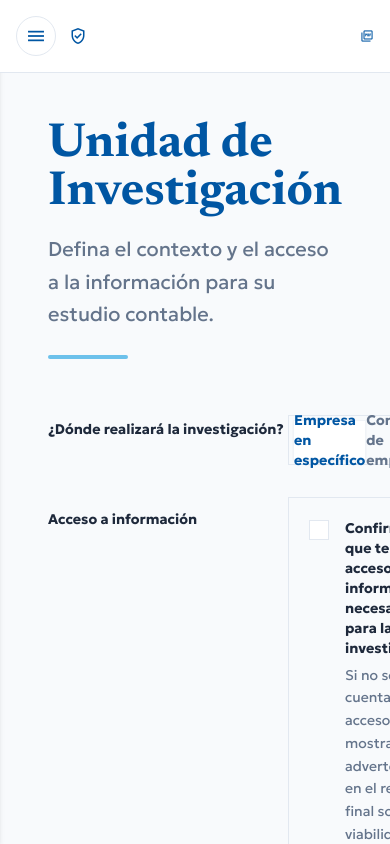
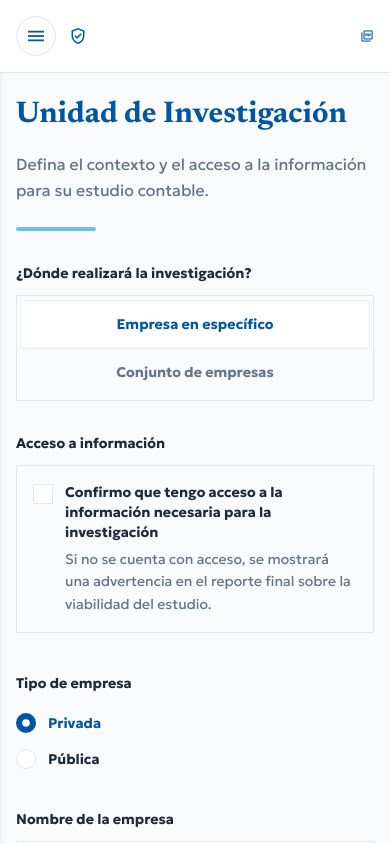
Before and after one commit to Sistemas-AJ/titulos-upao, a Vue app: page /paso-3 in a window 390 px wide. Built offline with nearby package versions, Linux system fonts and the light colour scheme; no server answers.

Commit message:
refactorizacion de empresarial de investigacion panel

```diff
--- a/src/views/AlcanceEmpresarial.vue
+++ b/src/views/AlcanceEmpresarial.vue
@@ -82,11 +82,11 @@ const submitForm = async () => {
 </script>
 
 <template>
-  <div class="max-w-[1000px] w-full mx-auto p-12 flex-1 flex flex-col">
+  <div class="max-w-[1000px] w-full mx-auto px-4 py-6 md:p-12 flex-1 flex flex-col">
     <!-- Header -->
-    <header class="mb-12">
-      <h2 class="font-display font-bold text-5xl text-primary mb-4">Unidad de Investigación</h2>
-      <p class="text-text-muted text-xl max-w-3xl leading-relaxed">
+    <header class="mb-8 md:mb-12">
+      <h2 class="font-display font-bold text-3xl md:text-5xl text-primary mb-4 leading-tight">Unidad de Investigación</h2>
+      <p class="text-text-muted text-base md:text-xl max-w-3xl leading-relaxed">
         Defina el contexto y el acceso a la información para su estudio contable.
       </p>
       <div class="h-1 w-20 bg-accent mt-6 rounded-full"></div>
@@ -96,16 +96,16 @@ const submitForm = async () => {
     <form @submit.prevent="submitForm" class="w-full flex-1 flex flex-col">
 
       <!-- Row 1: Segmented Control Toggle -->
-      <div class="flex items-start mb-8">
-        <label class="w-[240px] flex-shrink-0 font-bold pt-3 text-text-main text-sm">¿Dónde realizará la investigación?</label>
-        <div class="flex-grow max-w-[640px]">
-          <div class="inline-flex bg-background-light p-1 w-full border border-border-color">
-            <label class="flex-1 flex items-center justify-center cursor-pointer font-bold text-sm h-10 transition-all"
+      <div class="flex flex-col md:flex-row md:items-start gap-3 md:gap-6 mb-8">
+        <label class="w-full md:w-[240px] md:flex-shrink-0 font-bold md:pt-3 text-text-main text-sm">¿Dónde realizará la investigación?</label>
+        <div class="flex-grow max-w-[640px] w-full">
+          <div class="flex flex-col sm:inline-flex sm:flex-row bg-background-light p-1 w-full border border-border-color">
+            <label class="flex-1 flex items-center justify-center cursor-pointer font-bold text-sm min-h-[48px] px-4 text-center transition-all"
                    :class="!isGroup ? 'bg-surface text-primary shadow-sm border border-border-color/50' : 'text-text-muted hover:text-text-main'">
               <input type="radio" v-model="form.scopeType" value="single" class="hidden" />
               Empresa en específico
             </label>
-            <label class="flex-1 flex items-center justify-center cursor-pointer font-bold text-sm h-10 transition-all"
+            <label class="flex-1 flex items-center justify-center cursor-pointer font-bold text-sm min-h-[48px] px-4 text-center transition-all"
                    :class="isGroup ? 'bg-surface text-primary shadow-sm border border-border-color/50' : 'text-text-muted hover:text-text-main'">
               <input type="radio" v-model="form.scopeType" value="group" class="hidden" />
               Conjunto de empresas
@@ -115,10 +115,10 @@ const submitForm = async () => {
       </div>
 
       <!-- Row 2: Checkbox Acceso (Mandatory) -->
-      <div class="flex items-start mb-10">
-        <label class="w-[240px] flex-shrink-0 font-bold pt-3 text-text-main text-sm">Acceso a información</label>
-        <div class="flex-grow max-w-[640px]">
-          <div class="flex items-start gap-4 p-5 border border-border-color bg-background-light transition-colors hover:border-primary/20">
+      <div class="flex flex-col md:flex-row md:items-start gap-3 md:gap-6 mb-10">
+        <label class="w-full md:w-[240px] md:flex-shrink-0 font-bold md:pt-3 text-text-main text-sm">Acceso a información</label>
+        <div class="flex-grow max-w-[640px] w-full">
+          <div class="flex items-start gap-3 md:gap-4 p-4 md:p-5 border border-border-color bg-background-light transition-colors hover:border-primary/20">
             <div class="flex items-center h-6">
               <input
                 v-model="form.accessConfirmed"
@@ -138,10 +138,10 @@ const submitForm = async () => {
       <!-- Common Fields Container -->
       <div class="space-y-8">
         <!-- Tipo de empresa -->
-        <div class="flex items-start">
-          <label class="w-[240px] flex-shrink-0 font-bold pt-3 text-text-main text-sm">Tipo de empresa</label>
-          <div class="flex-grow max-w-[640px]">
-            <div class="flex gap-10 items-center py-2">
+        <div class="flex flex-col md:flex-row md:items-start gap-3 md:gap-6">
+          <label class="w-full md:w-[240px] md:flex-shrink-0 font-bold md:pt-3 text-text-main text-sm">Tipo de empresa</label>
+          <div class="flex-grow max-w-[640px] w-full">
+            <div class="flex flex-col sm:flex-row gap-4 sm:gap-10 sm:items-center py-2">
               <label class="flex items-center gap-3 cursor-pointer group">
                 <input v-model="form.companyType" type="radio" value="privada" class="w-5 h-5 text-primary border-border-color focus:ring-primary" />
                 <span class="text-sm font-bold group-hover:text-primary transition-colors" :class="form.companyType === 'privada' ? 'text-primary' : 'text-text-main'">Privada</span>
@@ -155,11 +155,11 @@ const submitForm = async () => {
         </div>
 
         <!-- Nombre / Identificación (Dynamic label) -->
-        <div class="flex items-start">
-          <label class="w-[240px] flex-shrink-0 font-bold pt-3 text-text-main text-sm">
+        <div class="flex flex-col md:flex-row md:items-start gap-3 md:gap-6">
+          <label class="w-full md:w-[240px] md:flex-shrink-0 font-bold md:pt-3 text-text-main text-sm">
             {{ isGroup ? 'Identificación del grupo' : 'Nombre de la empresa' }}
           </label>
-          <div class="flex-grow max-w-[640px] relative">
+          <div class="flex-grow max-w-[640px] w-full relative">
             <input
               v-model="form.name"
               type="text"
@@ -170,9 +170,9 @@ const submitForm = async () => {
         </div>
 
         <!-- Cantidad de empresas (Conditional - Only for Group) -->
-        <div v-if="isGroup" class="flex items-start animate-fadeIn">
-          <label class="w-[240px] flex-shrink-0 font-bold pt-3 text-text-main text-sm">Cantidad aprox. de empresas</label>
-          <div class="flex-grow max-w-[640px]">
+        <div v-if="isGroup" class="flex flex-col md:flex-row md:items-start gap-3 md:gap-6 animate-fadeIn">
+          <label class="w-full md:w-[240px] md:flex-shrink-0 font-bold md:pt-3 text-text-main text-sm">Cantidad aprox. de empresas</label>
+          <div class="flex-grow max-w-[640px] w-full">
             <input
               v-model.number="form.count"
               type="number"
@@ -184,11 +184,11 @@ const submitForm = async () => {
         </div>
 
         <!-- Descripción (Dynamic label) -->
-        <div class="flex items-start">
-          <label class="w-[240px] flex-shrink-0 font-bold pt-3 text-text-main text-sm">
+        <div class="flex flex-col md:flex-row md:items-start gap-3 md:gap-6">
+          <label class="w-full md:w-[240px] md:flex-shrink-0 font-bold md:pt-3 text-text-main text-sm">
             {{ isGroup ? 'Descripción del grupo' : 'Descripción de la empresa' }}
           </label>
-          <div class="flex-grow max-w-[640px]">
+          <div class="flex-grow max-w-[640px] w-full">
             <textarea
               v-model="form.description"
               class="w-full h-[100px] border border-border-color bg-surface p-4 text-sm text-text-main focus:border-primary focus:ring-1 focus:ring-primary/20 transition-all outline-none resize-y"
@@ -198,9 +198,9 @@ const submitForm = async () => {
         </div>
 
         <!-- Giro de negocio -->
-        <div class="flex items-start">
-          <label class="w-[240px] flex-shrink-0 font-bold pt-3 text-text-main text-sm">Giro de negocio</label>
-          <div class="flex-grow max-w-[640px]">
+        <div class="flex flex-col md:flex-row md:items-start gap-3 md:gap-6">
+          <label class="w-full md:w-[240px] md:flex-shrink-0 font-bold md:pt-3 text-text-main text-sm">Giro de negocio</label>
+          <div class="flex-grow max-w-[640px] w-full">
             <div class="relative">
               <select
                 v-model="form.sector"
@@ -234,9 +234,9 @@ const submitForm = async () => {
         </div>
 
         <!-- Principal problemática -->
-        <div class="flex items-start">
-          <label class="w-[240px] flex-shrink-0 font-bold pt-3 text-text-main text-sm">Principal problemática</label>
-          <div class="flex-grow max-w-[640px]">
+        <div class="flex flex-col md:flex-row md:items-start gap-3 md:gap-6">
+          <label class="w-full md:w-[240px] md:flex-shrink-0 font-bold md:pt-3 text-text-main text-sm">Principal problemática</label>
+          <div class="flex-grow max-w-[640px] w-full">
             <textarea
               v-model="form.problem"
               class="w-full h-[160px] border border-border-color bg-surface p-4 text-sm text-text-main focus:border-primary focus:ring-1 focus:ring-primary/20 transition-all outline-none resize-y"
```
